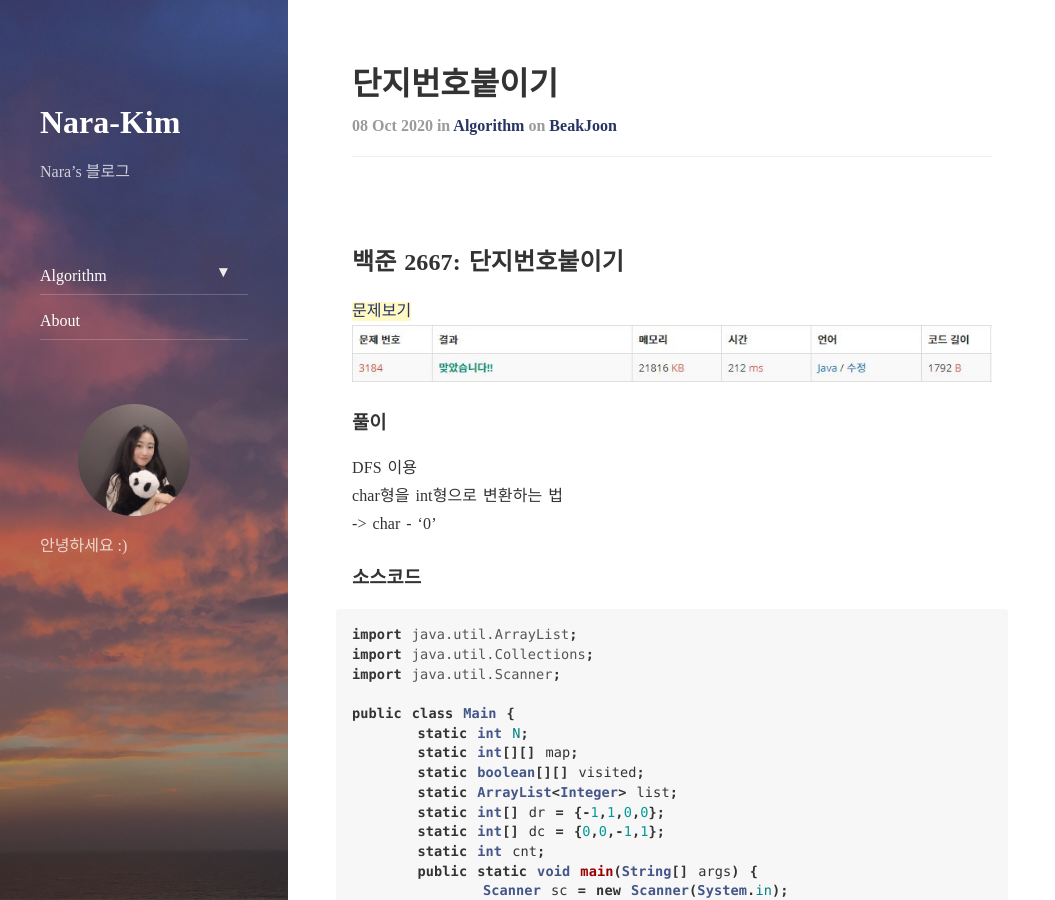
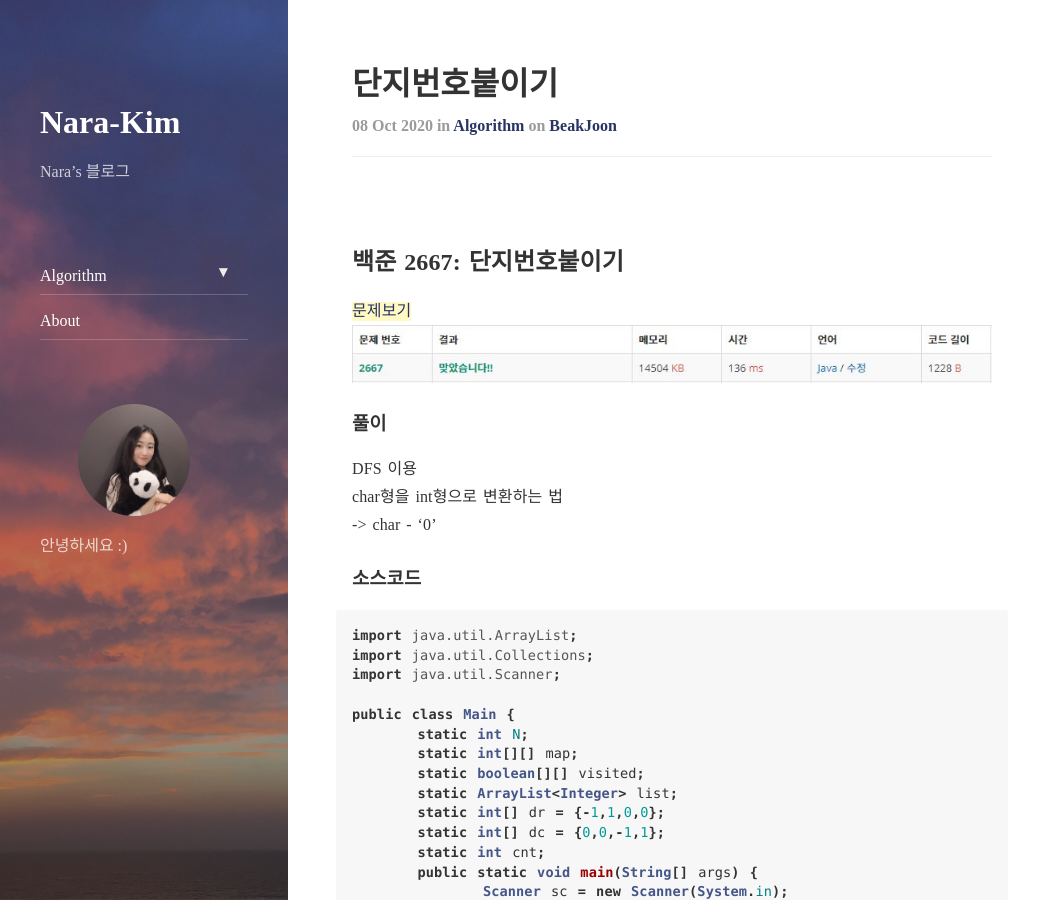
Before and after one commit to nara-kim/nara-kim.github.io, a Jekyll site: the page built from _posts/2020-10-08-algo-2667-단지번호붙이기.md, in a window 1280 px wide and 900 px high. Shown: the whole window, without its empty margins (0-1055 px from the left). Built offline with Jekyll 4.4.1, drawn with Linux system fonts in a browser that asks for light colours; nearby versions of some CDN libraries; comment, search, counter and statistics services are not loaded.

Commit message:
update-algo-2667

```diff
--- a/_posts/2020-10-08-algo-2667-단지번호붙이기.md
+++ b/_posts/2020-10-08-algo-2667-단지번호붙이기.md
@@ -7,8 +7,8 @@ tags: BOJ
 ---
 
 ## 백준 2667:  단지번호붙이기
-[문제보기](https://www.acmicpc.net/problem/3184)<br>
-![Alt text](/assets/img/baekjoon/3184.JPG)
+[문제보기](https://www.acmicpc.net/problem/2667)<br>
+![Alt text](/assets/img/baekjoon/2667.JPG)
 
 ### 풀이
 DFS 이용
```
